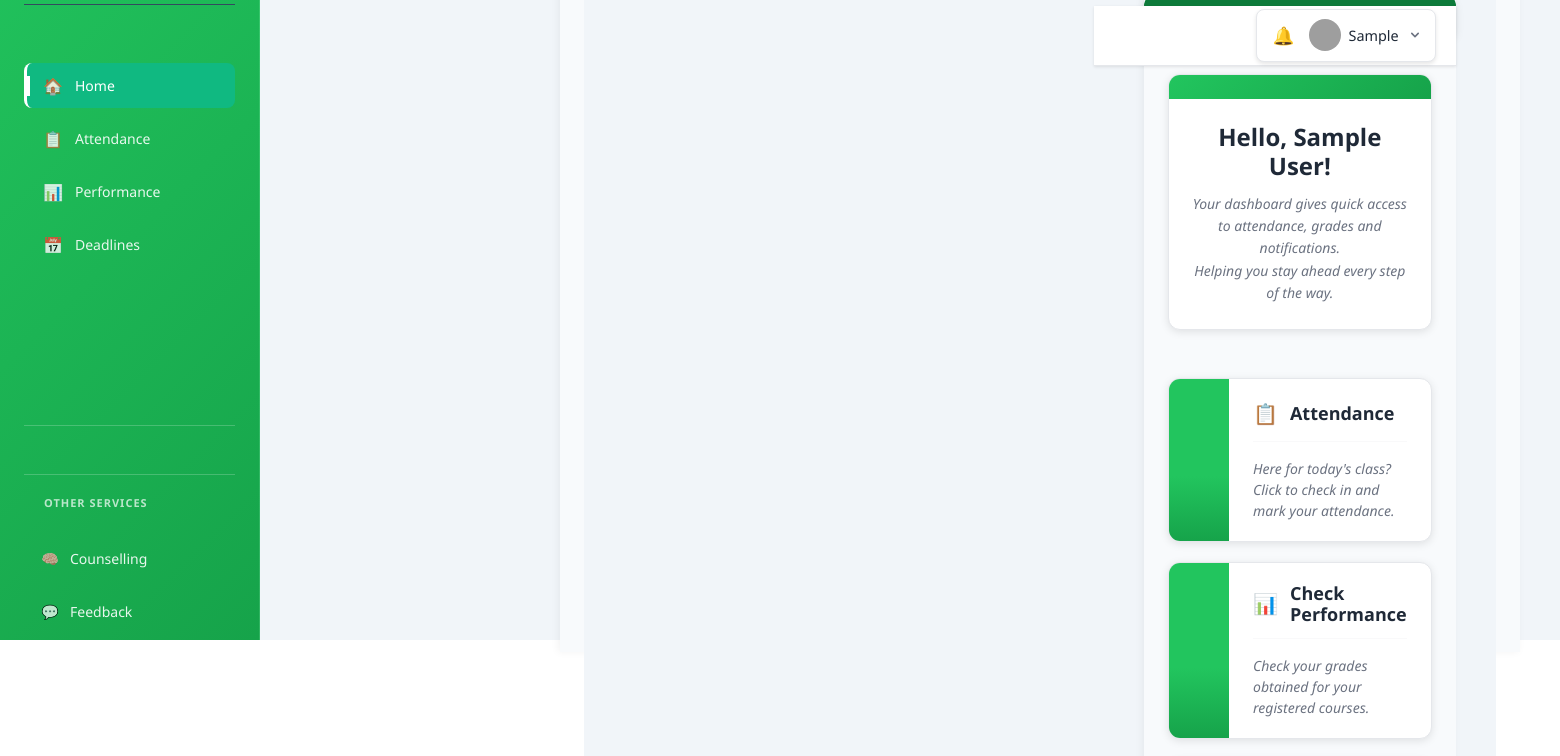
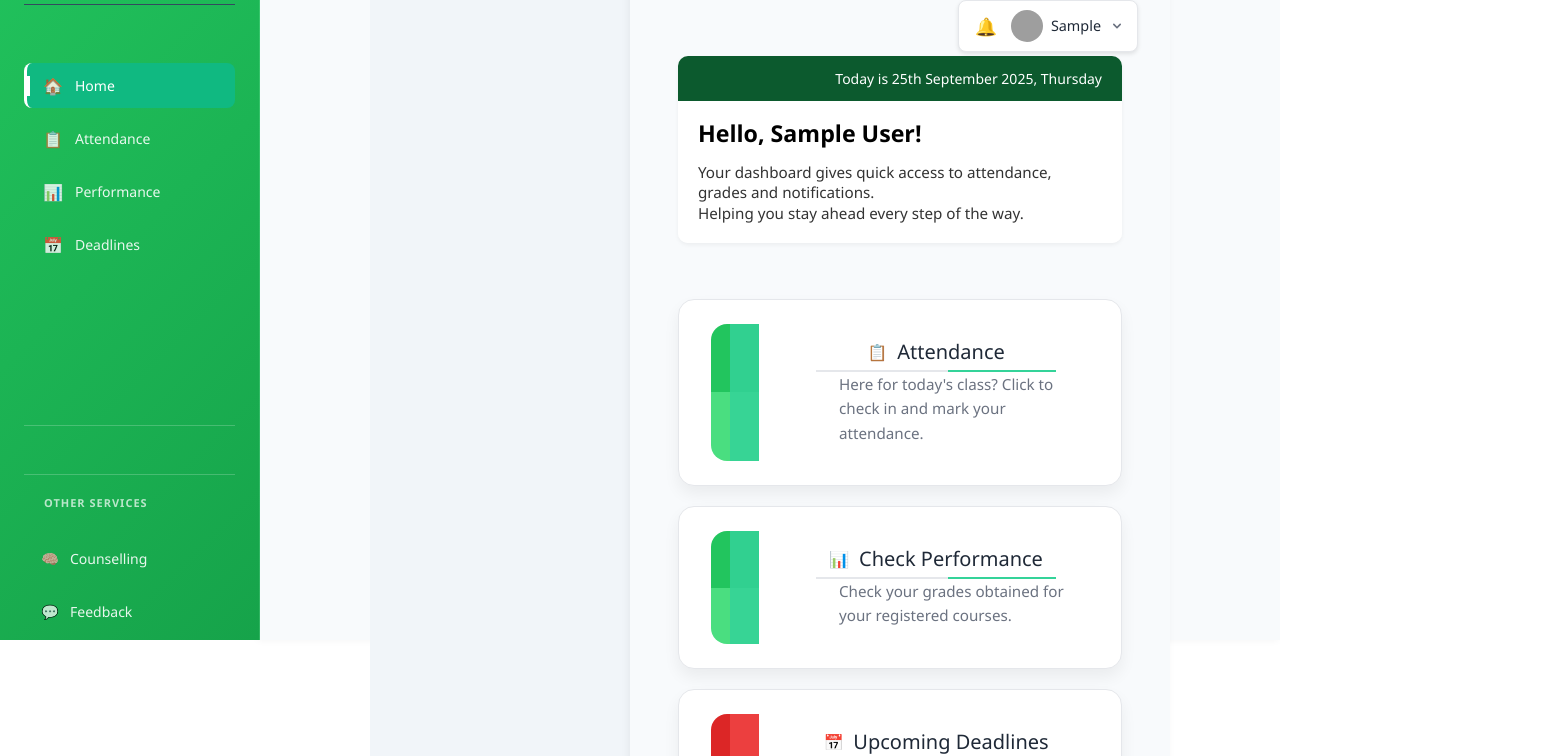
Before and after one commit to mensahsandra/spmproject_frontend, a React (Vite) app: page /student/dashboard in a window 1280 px wide. Shown: the part 160-916 px from the top of the page, 1560 px wide, since content can reach past the window. Built offline with nearby package versions, Linux system fonts and the light colour scheme; no server answers; sample sign-in values are in the browser's storage; grey boxes are pictures that could not be loaded.

Commit message:
fix: implement correct dashboard design using existing Panel components - matches intended design with colored left bars and proper layout

```diff
--- a/src/components/Dashboard/DashboardLayout.tsx
+++ b/src/components/Dashboard/DashboardLayout.tsx
@@ -18,18 +18,13 @@ const DashboardLayout: React.FC<DashboardLayoutProps> = ({ children, showGreetin
   return (
     <div className="dashboard">
       <Sidebar />
-      <main className="dashboard-content has-topbar" style={style}>
-        <div className="topbar">
-          <div className="topbar-left"></div>
-          <div className="topbar-right">
-            <ProfileDropdown />
-          </div>
+      <main className="main-content" style={style}>
+        <div className="header-section">
+          <ProfileDropdown />
         </div>
-        <div className="main-content">
-          {displayGreeting && <GreetingSection />}
-          <div style={{ maxWidth, margin: '0 auto', width: '100%' }}>
-            {children}
-          </div>
+        {displayGreeting && <GreetingSection />}
+        <div className="dashboard-panels">
+          {children}
         </div>
       </main>
     </div>
--- a/src/components/Dashboard/GreetingSection.tsx
+++ b/src/components/Dashboard/GreetingSection.tsx
@@ -36,12 +36,10 @@ const GreetingSection: React.FC = () => {
     };
 
     return (
-        <div className="greeting-card">
-            <div className="greeting-header">
-                <div className="date-pill">Today is {ordinal(day)} {month} {year}, {weekday}</div>
-            </div>
-            <div className="greeting-content">
-                <h2>Hello, {displayName}!</h2>
+        <div className="greeting-container">
+            <div className="date-banner">Today is {ordinal(day)} {month} {year}, {weekday}</div>
+            <div className="welcome-card">
+                <h1>Hello, {displayName}!</h1>
                 <p>Your dashboard gives quick access to attendance, grades and notifications.<br/>
                 Helping you stay ahead every step of the way.</p>
             </div>
--- a/src/pages/Dashboard.tsx
+++ b/src/pages/Dashboard.tsx
@@ -1,17 +1,30 @@
 import React from 'react';
-import PerformanceCard from '../components/PerformanceCard';
-import DeadlinesCard from '../components/DeadlinesCard';
-import AttendanceCard from '../components/AttendanceCard';
+import Panel from '../components/Dashboard/Panel';
 import DashboardLayout from '../components/Dashboard/DashboardLayout';
 import '../css/dashboard.css';
 
 const DashboardPage: React.FC = () => {
     return (
         <DashboardLayout showGreeting maxWidth={800}>
-            <div className="cards-grid">
-                <AttendanceCard />
-                <PerformanceCard />
-                <DeadlinesCard />
+            <div className="panels">
+                <Panel
+                    title="Attendance"
+                    description="Here for today's class? Click to check in and mark your attendance."
+                    endpoint="/api/attendance"
+                    icon="📋"
+                />
+                <Panel
+                    title="Check Performance"
+                    description="Check your grades obtained for your registered courses."
+                    endpoint="/api/performance"
+                    icon="📊"
+                />
+                <Panel
+                    title="Upcoming Deadlines"
+                    description="Check all approaching assignment and project deadlines."
+                    endpoint="/api/deadlines"
+                    icon="📅"
+                />
             </div>
         </DashboardLayout>
     );
```
Also changed, not shown: src/components/Dashboard/NewDashboardLayout.tsx (added, +44 -0 lines).
